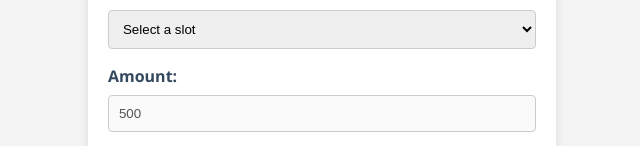
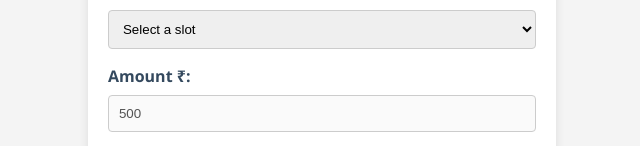
Before and after one commit to jsfinesse/yoga-classes-client, a Next.js app: page / in a window 1280 px wide. Shown: the part 456-602 px from the top of the page, without its empty margins (318-958 px from the left). Built offline with nearby package versions, Linux system fonts and the light colour scheme.

Commit message:
Added Rupees symbol

```diff
--- a/components/AdmissionForm.jsx
+++ b/components/AdmissionForm.jsx
@@ -89,7 +89,7 @@ const AdmissionForm = () => {
                     <option value="8-9AM">8-9AM</option>
                     <option value="5-6PM">5-6PM</option>
                 </select>
-                <label>Amount:</label>
+                <label>Amount ₹:</label>
                 <input
                     type="text"
                     name="amount"
```
